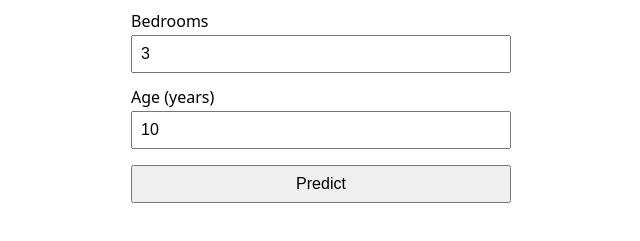
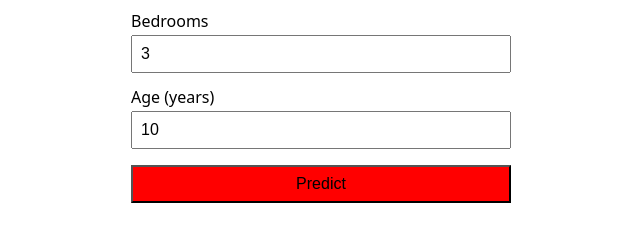
Before and after one commit to itsyasssin/devops, a plain HTML site: page app/static/index.html in a window 1280 px wide. Shown: the part 167-408 px from the top of the page, without its empty margins (319-959 px from the left). Drawn offline with Linux system fonts and the light colour scheme.

Commit message:
Set the button background color to red

```diff
--- a/app/static/index.html
+++ b/app/static/index.html
@@ -8,7 +8,7 @@
   body{font-family:system-ui,sans-serif;max-width:380px;margin:3rem auto;padding:0 1rem}
   label{display:block;margin:.8rem 0 .2rem}
   input,button{width:100%;padding:.5rem;font-size:1rem;box-sizing:border-box}
-  button{margin-top:1rem;cursor:pointer}
+  button{margin-top:1rem;cursor:pointer;background-color: red;}
   #out{font-size:1.4rem;margin-top:1.2rem;font-weight:600}
   small{color:#888}
 </style>
```
